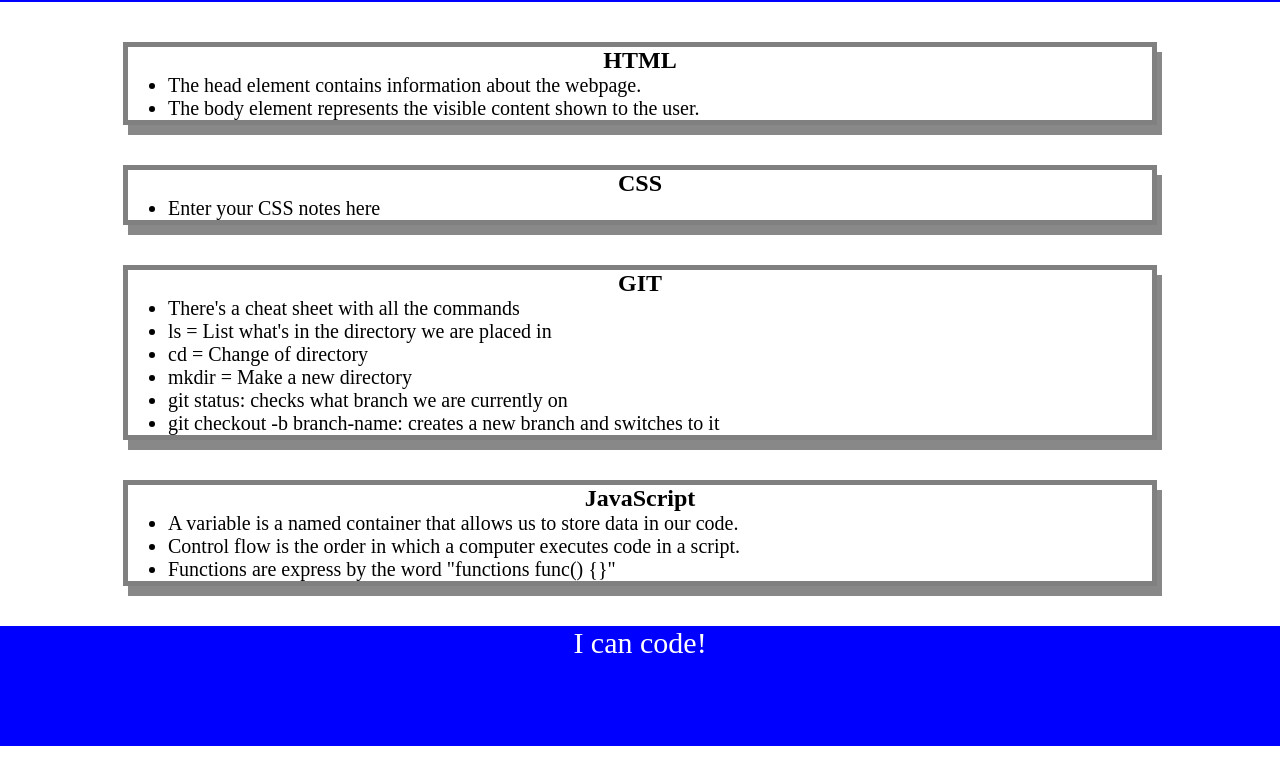
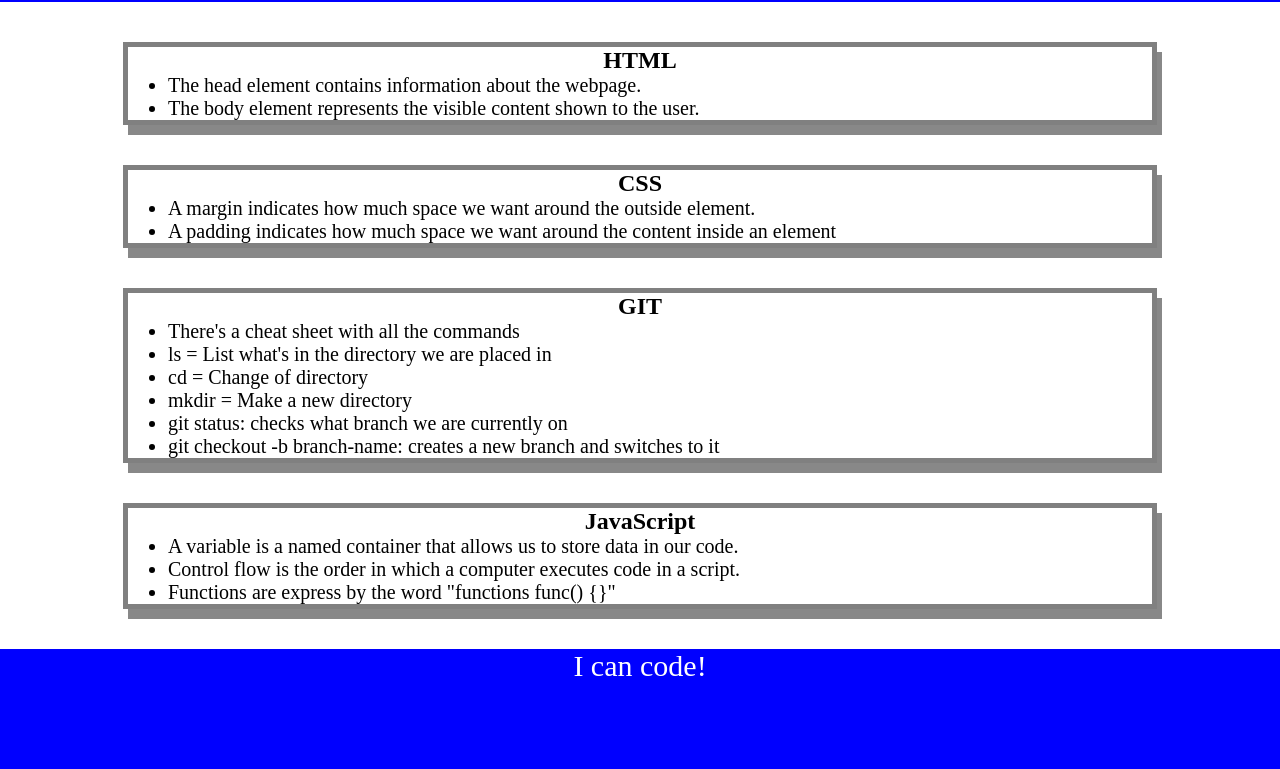
Before and after one commit to el-bicho7/prework-study-guide, a plain HTML site: page index.html in a window 1280 px wide. Shown: the part 118-887 px from the top of the page. Before the commit the page ends 864 px from the top, so only its background shows below. Drawn offline with Linux system fonts and the light colour scheme.

Commit message:
Updated CSS project

```diff
--- a/index.html
+++ b/index.html
@@ -28,7 +28,8 @@
       <section class="card" id="css-section">
         <h2>CSS</h2>
         <ul>
-          <li>Enter your CSS notes here</li>
+          <li>A margin indicates how much space we want around the outside element.</li>
+          <li>A padding indicates how much space we want around the content inside an element</li>
         </ul>
       </section>
 
```
